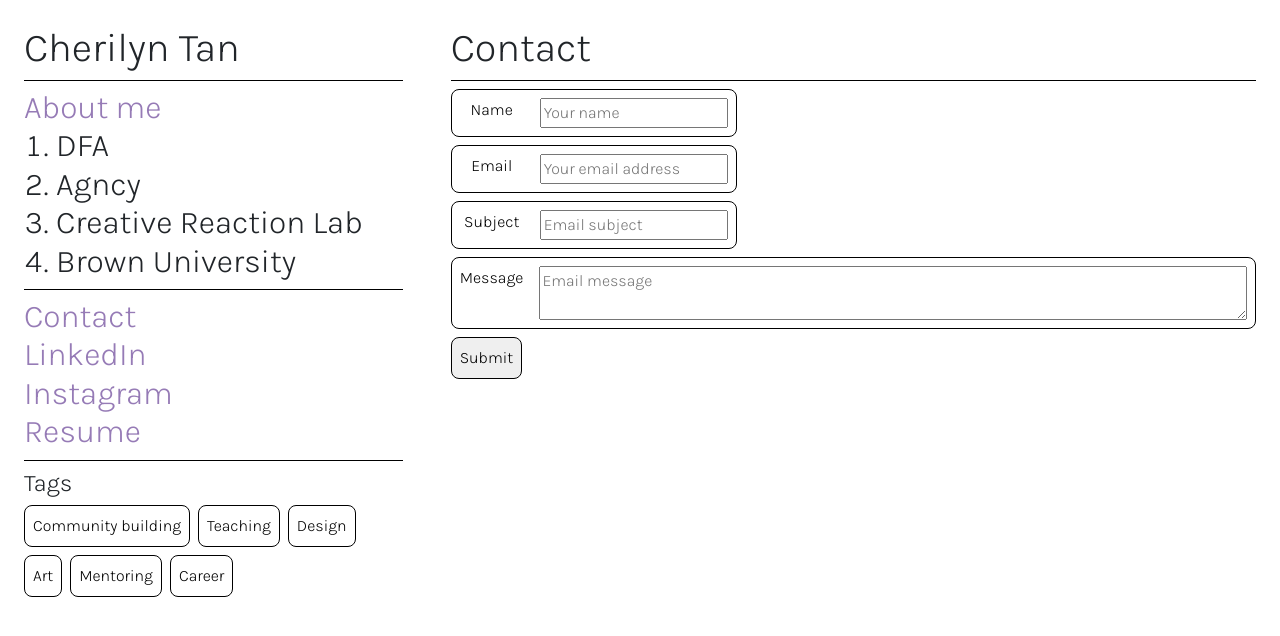
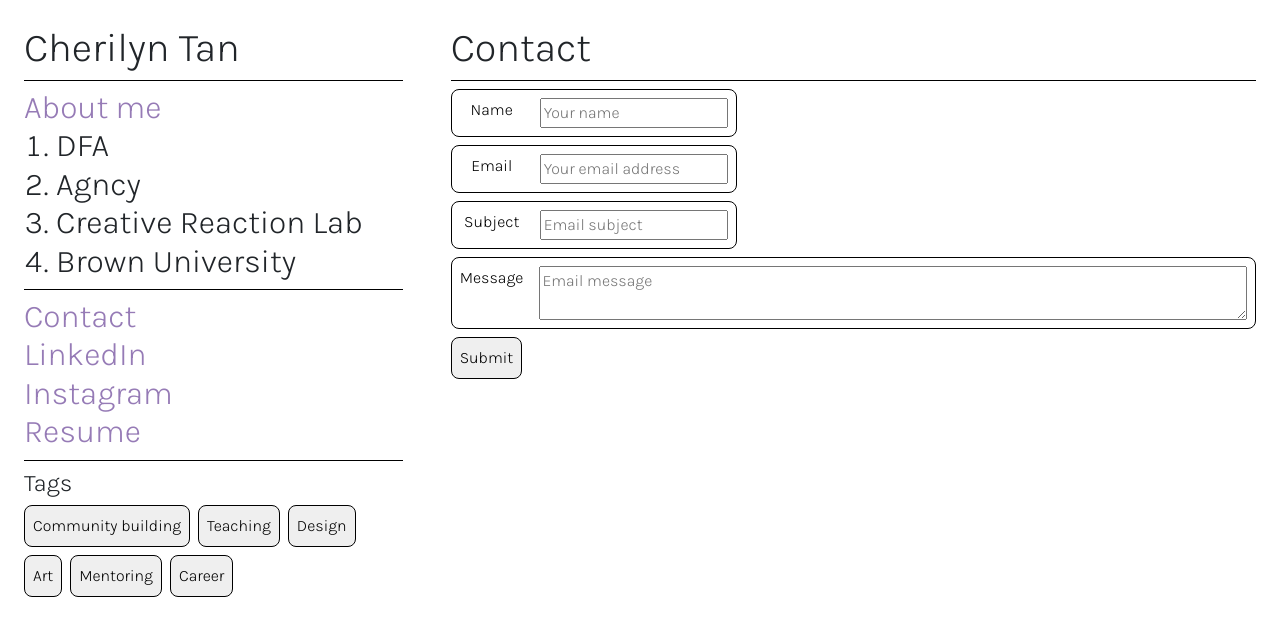
Before and after one commit to cherdesigns/portfolio, a React (Create React App) app: page / in a window 1280 px wide. Shown: the top 636 px of the page. Built offline with nearby package versions, Linux system fonts and the light colour scheme.

Commit message:
fix warnings

```diff
--- a/src/App.css
+++ b/src/App.css
@@ -45,7 +45,7 @@
     display: flex;
     flex: 1;
     flex-flow: column;
-    align-items: start;
+    align-items: flex-start;
     box-sizing: border-box;
 }
 
--- a/src/ContactPage.tsx
+++ b/src/ContactPage.tsx
@@ -16,7 +16,7 @@ function ContactPage(props: ContactPageProps) {
             style={{
                 display: 'flex',
                 flexFlow: 'column',
-                alignItems: 'start',
+                alignItems: 'flex-start',
                 flex: 1,
                 padding: 24,
                 overflow: 'scroll',
@@ -37,7 +37,7 @@ function ContactPage(props: ContactPageProps) {
                         className='chip'
                         style={{
                             display: 'flex',
-                            alignItems: 'start',
+                            alignItems: 'flex-start',
                             flexFlow: 'row',
                             marginBottom: 8,
                             width: 'fit-content',
@@ -53,7 +53,7 @@ function ContactPage(props: ContactPageProps) {
                     className='chip'
                     style={{
                         display: 'flex',
-                        alignItems: 'start',
+                        alignItems: 'flex-start',
                         flexFlow: 'row',
                         marginBottom: 8,
                     }}
@@ -69,7 +69,7 @@ function ContactPage(props: ContactPageProps) {
                     className='primary-button'
                     style={{
                         display: 'flex',
-                        alignItems: 'start',
+                        alignItems: 'flex-start',
                         flexFlow: 'row',
                         width: 'fit-content',
                     }}
--- a/src/CustomNavbar.tsx
+++ b/src/CustomNavbar.tsx
@@ -29,7 +29,7 @@ function CustomNavbar(props: CustomNavbarProps) {
     };
 
     return (
-        <Navbar id='nav' expand='sm' style={{ alignItems: 'start', padding: 0 }}>
+        <Navbar id='nav' expand='sm' style={{ alignItems: 'flex-start', padding: 0 }}>
             <Navbar.Toggle
                 aria-controls={`offcanvasNavbar-expand-sm`}
                 style={{ margin: 24, marginBottom: 0, justifySelf: 'end' }}
@@ -39,7 +39,7 @@ function CustomNavbar(props: CustomNavbarProps) {
             <Navbar.Offcanvas
                 id={`offcanvasNavbar-expand-sm`}
                 aria-labelledby={`offcanvasNavbarLabel-expand-sm`}
-                placement='start'
+                placement='flex-start'
                 style={{ padding: 24, alignItems: 'end' }}
                 show={show}
             >
@@ -102,7 +102,7 @@ function CustomNavbar(props: CustomNavbarProps) {
                     <h4>Tags</h4>
                     <div style={{ display: 'flex', flexWrap: 'wrap' }}>
                         {TAGS.map((tag) => (
-                            <a
+                            <button
                                 key={tag}
                                 className={'primary-button' + (tags.includes(tag) ? '-selected' : '')}
                                 style={{
@@ -123,7 +123,7 @@ function CustomNavbar(props: CustomNavbarProps) {
                                 }}
                             >
                                 {tag}
-                            </a>
+                            </button>
                         ))}
                     </div>
                 </Nav>
--- a/src/Link.tsx
+++ b/src/Link.tsx
@@ -7,6 +7,7 @@ const Link = (props: any) => {
     return (
         <a
             target='_blank'
+            rel='noreferrer'
             {...props}
             style={{ textDecoration: 'none', ...(props.style ?? {}) }}
             onMouseEnter={() => setActive(true)}
--- a/src/ProjectsPage.tsx
+++ b/src/ProjectsPage.tsx
@@ -23,7 +23,7 @@ function ProjectsPage(props: ProjectsPageProps) {
                 <div
                     id={`project-${title}`}
                     key={title}
-                    style={{ display: 'flex', flexFlow: 'column', flex: 1, alignItems: 'start' }}
+                    style={{ display: 'flex', flexFlow: 'column', flex: 1, alignItems: 'flex-start' }}
                 >
                     <h1 style={{ marginBottom: 0 }}>{title}</h1>
                     <Line />
@@ -33,10 +33,10 @@ function ProjectsPage(props: ProjectsPageProps) {
                                 display: 'flex',
                                 width: '100%',
                                 justifyContent: 'center',
-                                alignItems: 'start',
+                                alignItems: 'flex-start',
                             }}
                         >
-                            <a href={link} target='_blank'>
+                            <a href={link} target='_blank' rel='noreferrer'>
                                 <img
                                     src={images[0].src}
                                     alt={images[0].alt}
@@ -48,7 +48,7 @@ function ProjectsPage(props: ProjectsPageProps) {
                         <Carousel style={{ width: '100%' }} variant='dark'>
                             {images.map(({ src, alt }) => (
                                 <Carousel.Item key={src}>
-                                    <a href={link} target='_blank'>
+                                    <a href={link} target='_blank' rel='noreferrer'>
                                         <img src={src} alt={alt} style={{ marginBottom: 16, maxWidth: '100%' }} />
                                     </a>
                                 </Carousel.Item>
```
